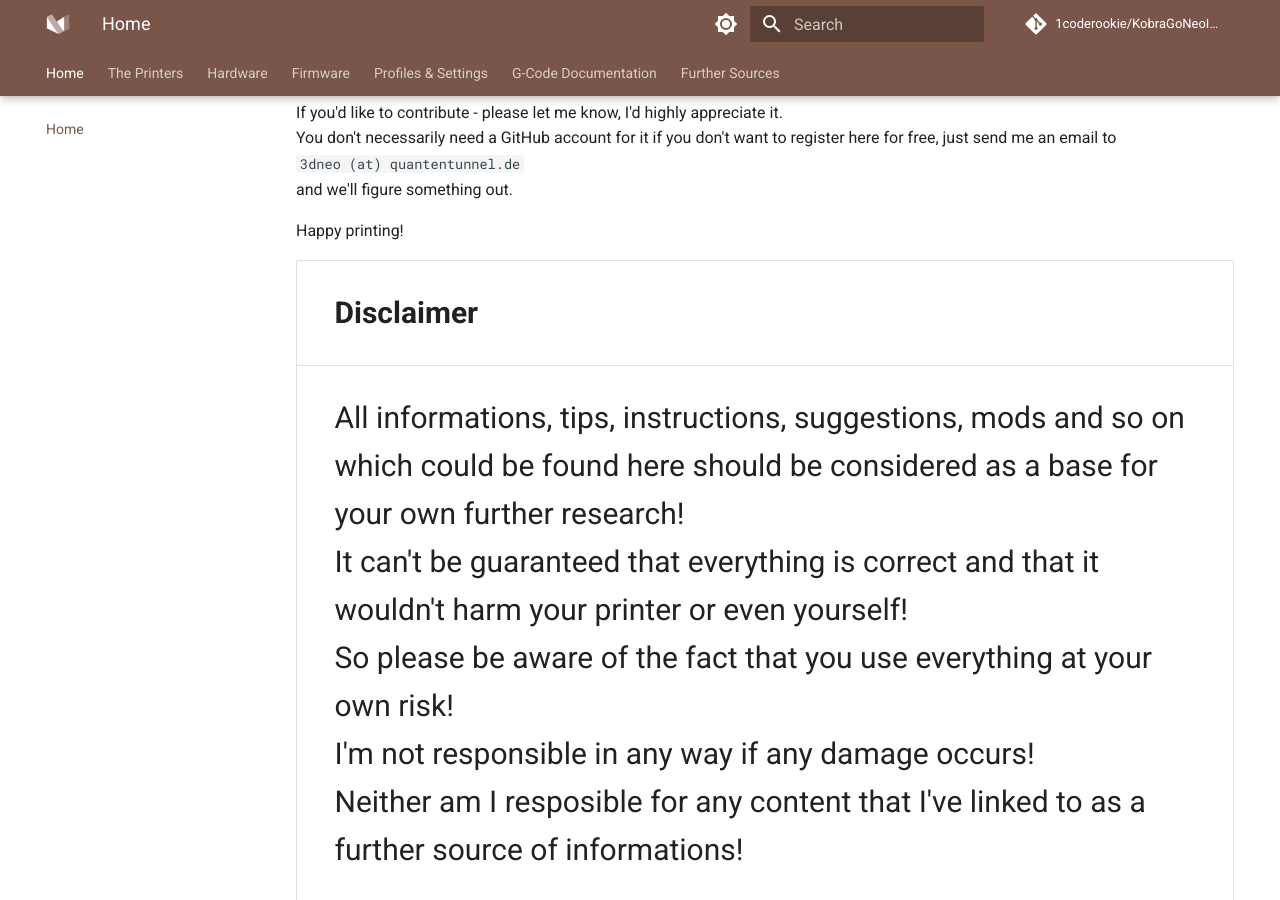
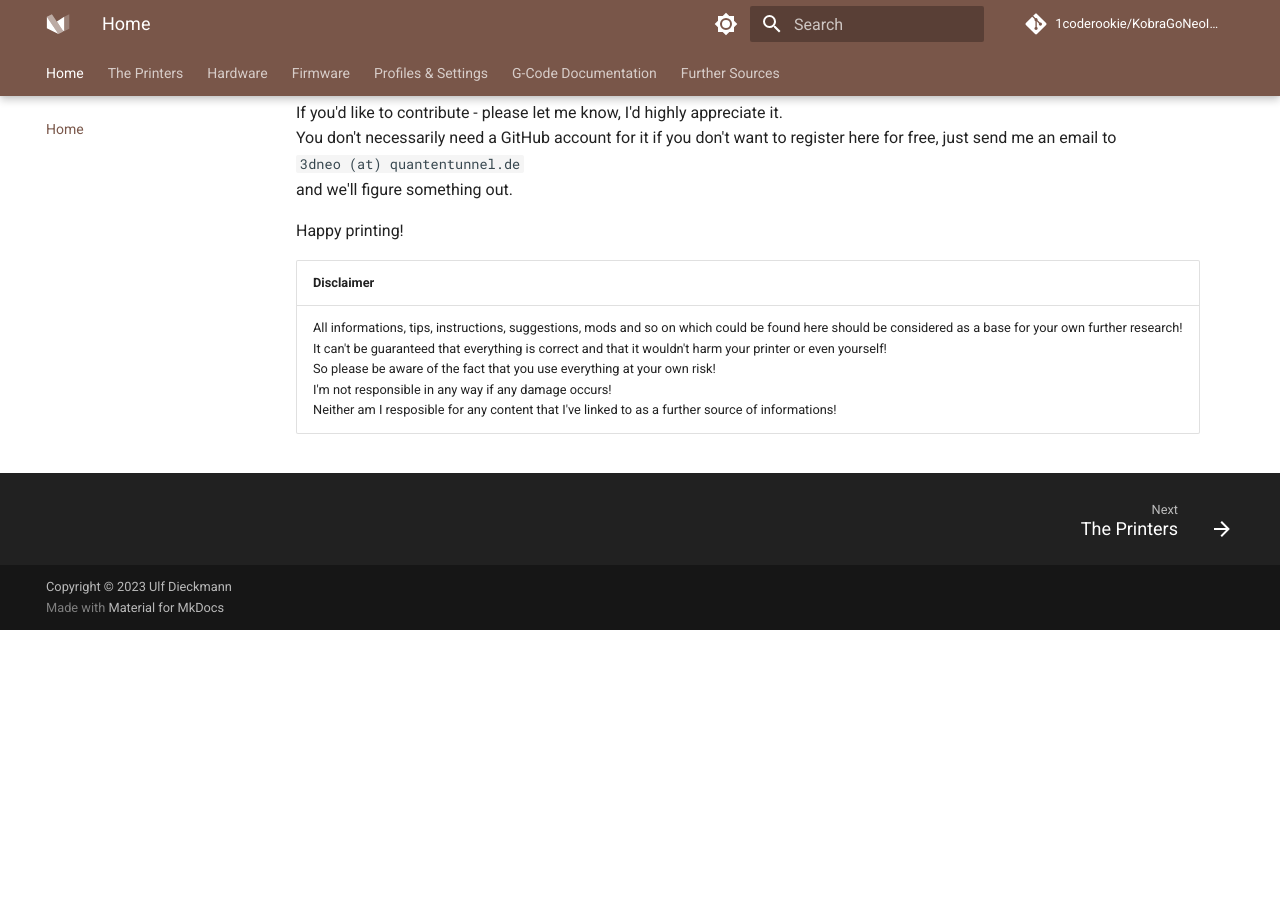
Before and after one commit to 1coderookie/KobraGoNeoInsights, an MkDocs documentation site: the page built from docs/index.md, in a window 1280 px wide and 900 px high, scrolled down 339 px. Built offline with MkDocs 1.6.1 and Material for MkDocs 9.7.7, drawn with Linux system fonts in a browser that asks for light colours; comment, search, counter and statistics services are not loaded; after the commit the page ends 969 px from its top, so only the background shows below that.

Commit message:
Update mkdocs.yml

```diff
--- a/mkdocs.yml
+++ b/mkdocs.yml
@@ -60,8 +60,8 @@ theme:
     logo: logo
 
 # Color variables and font size
-extra_css:
-  - 'stylesheets/extra.css'
+# extra_css:
+#   - 'stylesheets/extra.css'
 
 # Plugins
 plugins:
```
